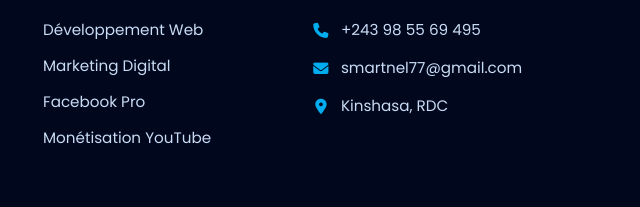
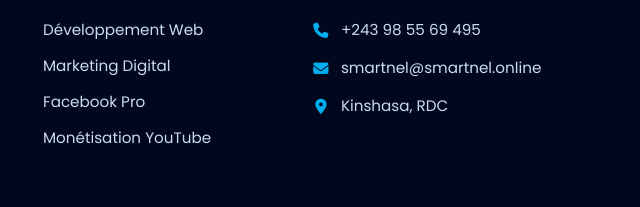
Before and after one commit to Kalufando07/smartnel.net, a plain HTML site: page HTML/About.html in a window 1280 px wide. Shown: the part 3119-3326 px from the top of the page, 640-1280 px from the left. Drawn offline with Linux system fonts and the light colour scheme.

```diff
--- a/HTML/About.html
+++ b/HTML/About.html
@@ -273,7 +273,7 @@
             <div class="footer-contact">
                 <h3>Contact</h3>
                 <p><i class="fas fa-phone"></i> <a href="tel:+243985569495">+243 98 55 69 495</a></p>
-                <p><i class="fas fa-envelope"></i> <a href="mailto:smartnel77@gmail.com">smartnel77@gmail.com</a></p>
+                <p><i class="fas fa-envelope"></i> <a href="mailto:smartnel77@gmail.com">smartnel@smartnel.online</a></p>
                 <p><i class="fas fa-location-dot"></i> Kinshasa, RDC</p>
             </div>
 
```
